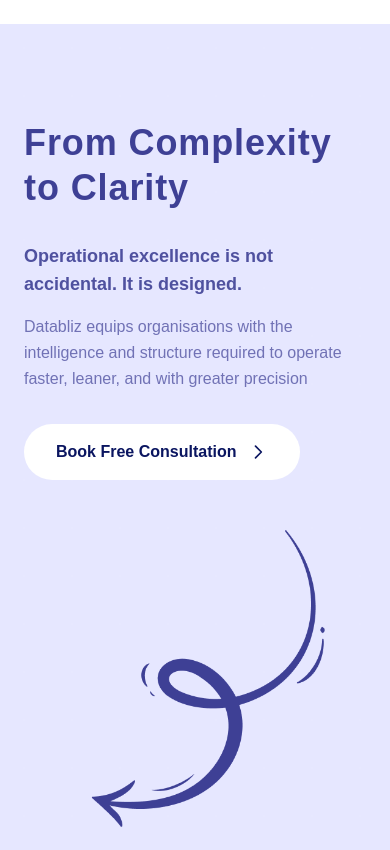
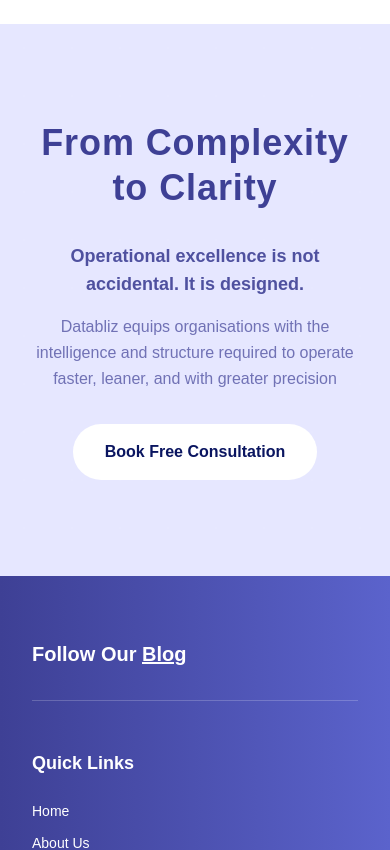
Before and after one commit to thomasvictosin/Databliz-website, a Next.js app: page / in a window 390 px wide. Shown: the part 5440-6290 px from the top of the page. Built offline with nearby package versions, Linux system fonts and the light colour scheme.

Commit message:
Center text and hide arrow in mobile/tablet version of Consultation component

```diff
--- a/components/Consultation.tsx
+++ b/components/Consultation.tsx
@@ -16,7 +16,7 @@
         <div className="grid grid-cols-1 lg:grid-cols-2 gap-12 items-center">
 
           {/* Left Content */}
-          <div className="flex flex-col gap-8">
+          <div className="flex flex-col gap-8 lg:text-left text-center lg:items-start items-center">
             <h2 className="text-4xl lg:text-5xl font-black leading-tight text-[#3E4095] -tracking-tight">
               From Complexity to Clarity
             </h2>
@@ -32,14 +32,14 @@
 
             <button className="w-fit flex items-center gap-3 bg-white text-[#0a1560] px-8 py-4 rounded-full font-semibold transition-all duration-200 hover:bg-white/95 hover:-translate-y-1 group">
               <span>Book Free Consultation</span>
-              <svg className="w-5 h-5 transition-transform group-hover:translate-x-1" fill="none" stroke="currentColor" viewBox="0 0 24 24">
+              <svg className="w-5 h-5 transition-transform group-hover:translate-x-1 lg:block hidden" fill="none" stroke="currentColor" viewBox="0 0 24 24">
                 <path strokeLinecap="round" strokeLinejoin="round" strokeWidth={2} d="M9 5l7 7-7 7" />
               </svg>
             </button>
           </div>
 
           {/* Right Visual */}
-          <div className="flex justify-center lg:justify-end">
+          <div className="hidden lg:flex justify-center lg:justify-end">
             <img
               src="/images/curly-arrow.png"
               alt="Curly arrow decoration"
```
